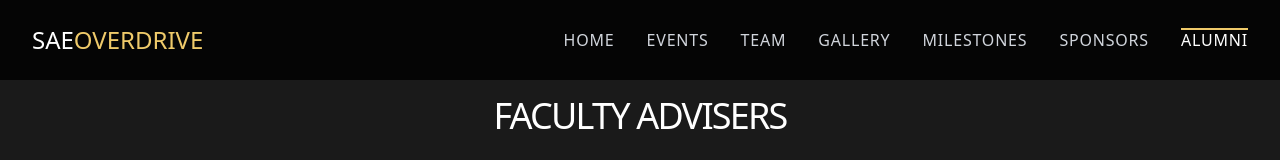
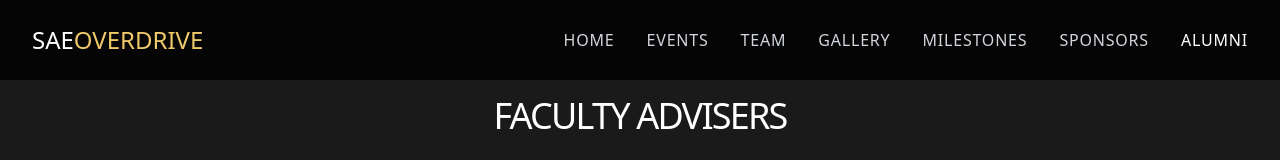
Before and after one commit to abelshinev/overdrive, a React (Vite) app: page /alumni in a window 1280 px wide. Shown: the top 160 px of the page. Built offline with nearby package versions, Linux system fonts and the light colour scheme.

Commit message:
fix: no update on setting navbar component to

```diff
--- a/src/Layout.tsx
+++ b/src/Layout.tsx
@@ -25,12 +25,15 @@ export default function Layout() {
     // If full path (starts with "/"), navigate there directly
     if (target.startsWith("/")) {
       navigate(target);
+      const path = target.replace("/", "") || "home";
+      setCurrentPage(path);
       return;
     }
 
     // If named route in routeMap, go there
     if (routeMap[target]) {
       navigate(routeMap[target]);
+      setCurrentPage(target);
       return;
     }
 
@@ -38,6 +41,7 @@ export default function Layout() {
     const el = document.getElementById(target);
     if (el) {
       el.scrollIntoView({ behavior: "smooth", block: "start" });
+      setCurrentPage(target);
       return;
     }
 
--- a/src/components/Navbar.tsx
+++ b/src/components/Navbar.tsx
@@ -83,7 +83,7 @@ export function Navbar({ currentPage, onNavigate }: NavbarProps) {
                   >
                     {item.label}
                     <motion.span
-                      className="absolute -bottom-1 left-0 right-0 h-0.5 bg-primary"
+                      className=""
                       initial={{ scaleX: 0 }}
                       animate={{ scaleX: active ? 1 : 0 }}
                       transition={{ duration: 0.3 }}
```
